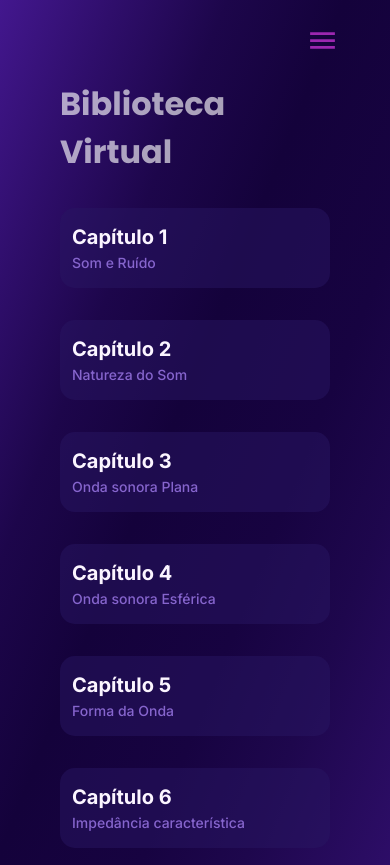
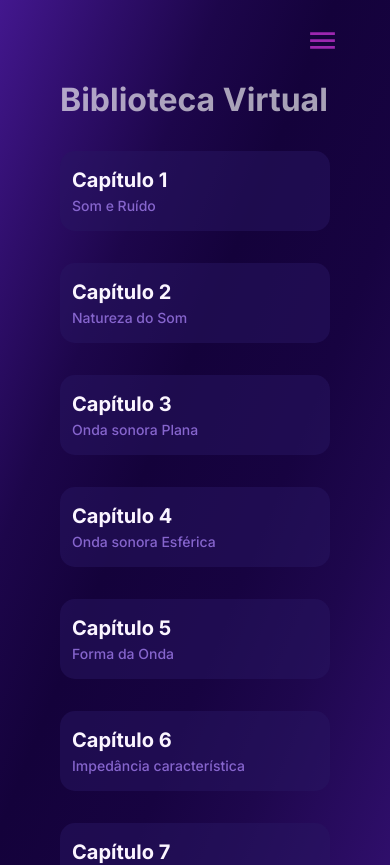
Before and after one commit to SenaiFlorianopolisResearchTeam/Calculator, a Next.js app: page /library in a window 390 px wide. Shown: the top 865 px of the page. Built offline with nearby package versions, Linux system fonts and the light colour scheme.

Commit message:
settings

```diff
--- a/src/app/about/page.module.css
+++ b/src/app/about/page.module.css
@@ -42,7 +42,7 @@
 }
 
 .title {
-  color: #ffffffe1;
+  color: #ffffffee;
   font-size: 72px;
   text-align: right;
 }
--- a/src/app/library/page.module.css
+++ b/src/app/library/page.module.css
@@ -6,9 +6,9 @@
     height: 80px;
     display: flex;
     align-items: left;
-    font-family: 'Poppins';
     color: rgba(255, 255, 255, 0.63);
     justify-content: left;
+    font-weight: bold;
     font-size: 45px;
 }
 
@@ -16,7 +16,6 @@
     .titleMobile {
         font-weight: bold;
         font-size: 2rem;
-        font-family: 'Poppins';
         color: rgba(255, 255, 255, 0.63);
     }
 }
--- a/src/app/page.jsx
+++ b/src/app/page.jsx
@@ -36,7 +36,7 @@ export default function Home({ isDesktop, isMobile }) {
           Iniciação Científica
         </h1>
         <p className={styles.desc}>
-          Grupo de Iniciação Científica de Florianópolis, Santa Catarina Buscando soluções sonoras para a sociedade de forma acessível.
+          Grupo de Iniciação Científica de Florianópolis, Santa Catarina, propondo ferramentas para análises em Acústica de forma acessível.
         </p>
         <Link href={'/about'}>
           <button className={styles.button}>Saiba mais <span className={styles.arrow}>▶</span></button>
--- a/src/components/card/Card.jsx
+++ b/src/components/card/Card.jsx
@@ -3,18 +3,21 @@ import React from "react";
 import styles from "./card.module.css";
 import Chapter from "./Chapter";
 import { caps } from "../../data/caps";
+import Link from 'next/link';
 
-const Card = () => {
+const Card = ({ item }) => {
   return (
     <div className={styles.container}>
       <div className={styles.caps}>
       {caps.map((item) => (
+          <Link href={`/chapters/${item.id}`} className={styles.link}>
             <Chapter
               id={item.id}
               caps={caps}
               title={item.title}
               subtitle={item.subtitle}
             />
+        </Link>
         ))}
       </div>
     </div>
--- a/src/components/card/Chapter.jsx
+++ b/src/components/card/Chapter.jsx
@@ -6,10 +6,10 @@ const Chapter = ({ title, subtitle }) => {
 
   return (
     <div className={styles.card}>
-        <Link href={''}>
+        <div>
         <h2 className={styles.title}>{title}</h2>
         <p className={styles.subtitle}>{subtitle}</p>
-        </Link>
+        </div>
     </div>
   );
 };
--- a/src/components/card/card.module.css
+++ b/src/components/card/card.module.css
@@ -2,7 +2,8 @@
     min-height: 100%;
 
 }
-.caps{
+
+.caps {
     display: grid;
     grid-template-columns: repeat(2, 1fr);
     grid-template-rows: repeat(4, 1fr);
@@ -12,7 +13,35 @@ margin-top: 60px;
     gap: 1rem;
 }
 
-.card{
+.card {
+    max-width: 587px;
+    max-height: 95px;
+    border-radius: 15px;
+    display: flex;
+    justify-content: left;
+    align-items: center;
+}
+
+.link:hover {
+    background: rgb(41, 22, 99);
+    cursor: pointer;
+}
+
+.title {
+    color: #FBF5FF;
+    margin-left: 25px;
+    font-size: 15;
+    font-weight: bold;
+}
+
+.subtitle {
+    color: #8665CD;
+    margin-left: 25px;
+    font-size: 16px;
+    margin-top: 5px;
+    font-weight: 500;
+}
+.link{
     max-width: 587px;
     max-height: 95px;
     border-radius: 15px;
@@ -21,34 +50,18 @@ justify-content: left;
     align-items: center;
     background: rgba(41, 22, 99, 0.50);
 }
-.card:hover{
-background: rgb(41, 22, 99);
-cursor: pointer;
-}
-.title{
-color: #FBF5FF;
-margin-left: 25px;
-font-size: 15;
-font-weight: bold;
-}
-.subtitle{
-color: #8665CD;
-margin-left: 25px;
-font-size: 16px;
-margin-top: 5px;
-font-weight: 500;
-}
 
 @media screen and (max-width: 800px) {
-    .caps{
+    .caps {
         display: flex;
         flex-direction: column;
         max-width: 100%;
-        min-height: 500px;
+        min-height: 600px;
         margin-top: 2rem;
         gap: 2rem;
     }
-    .card{
+
+    .link {
         width: 100%;
         height: 5rem;
         border-radius: 15px;
@@ -56,12 +69,14 @@ font-weight: 500;
         justify-content: left;
         align-items: center;
     }
-        .title{
+
+    .title {
         margin-left: 12px;
         font-size: 20px;
         font-weight: bold;
     }
-        .subtitle{
+
+    .subtitle {
         margin-left: 12px;
         font-size: 14px;
         margin-top: 5px;
--- a/src/components/footer/Footer.jsx
+++ b/src/components/footer/Footer.jsx
@@ -4,7 +4,7 @@ import styles from './footer.module.css'
 const Footer = () => {
   return (
     <div className={styles.container}>
-      <div>@2023 Iniciação Científica. Senai Florianópolis</div>
+      <div>@2023 Iniciação Científica. Escola SESI Florianópolis</div>
       <div></div>
     </div>
   )
--- a/src/components/navbar/navbar.module.css
+++ b/src/components/navbar/navbar.module.css
@@ -39,7 +39,7 @@
     gap: 2px;
     height: 80px;
     display: flex;
-    justify-content: end;
+    justify-content: flex-end;
     font-weight: 400;
     font-size: 18;
   }
@@ -58,7 +58,7 @@
   .links {
     display: flex;
     flex-direction: column;
-    align-items: start;
+    align-items: flex-start;
     gap: 2rem;
     padding-left: 2rem;
   }
@@ -66,7 +66,7 @@
   .link {
     color: #D8CBFF;
     display: flex;
-    justify-content: start;
+    justify-content: flex-start;
     align-items: center;
     padding: 1.45px;
     width: 5rem;
@@ -79,5 +79,4 @@
     padding-top: 2.5rem;
   }
 
-
 }
```
Also changed, not shown: src/app/chapters/[id].jsx (added, +23 -0 lines), src/app/chapters/page.module.css (added). Lines whose indentation alone changed are shown as unchanged.
